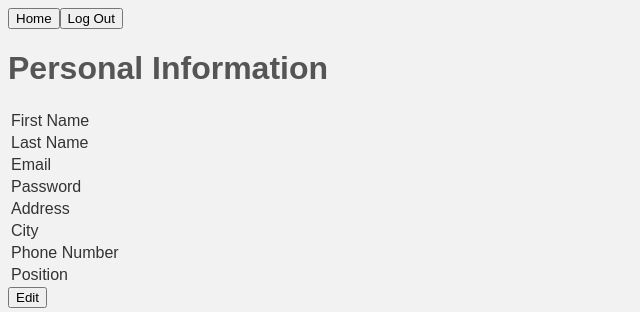
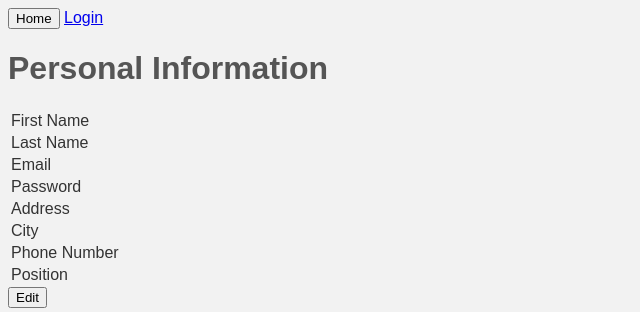
Before and after one commit to Anthony-Alagna/361Project, a Django app: template templates/personal_information.html in a window 1280 px wide. Shown: the top 312 px of the page, without its empty margins (0-640 px from the left). Run offline with Django 4.2, Linux system fonts and the light colour scheme; the template is opened without the code that fills it, so the values that code supplies are empty.

```diff
--- a/templates/personal_information.html
+++ b/templates/personal_information.html
@@ -13,7 +13,7 @@
 </head>
 <body>
 <header>
-    <a href="{% url 'home' %}"><button>Home</button></a><button>Log Out</button>
+    <a href="{% url 'home' %}"><button>Home</button></a>{%include 'base.html'%}
 </header>
 <h1>Personal Information</h1>
 <div class="center">
```
